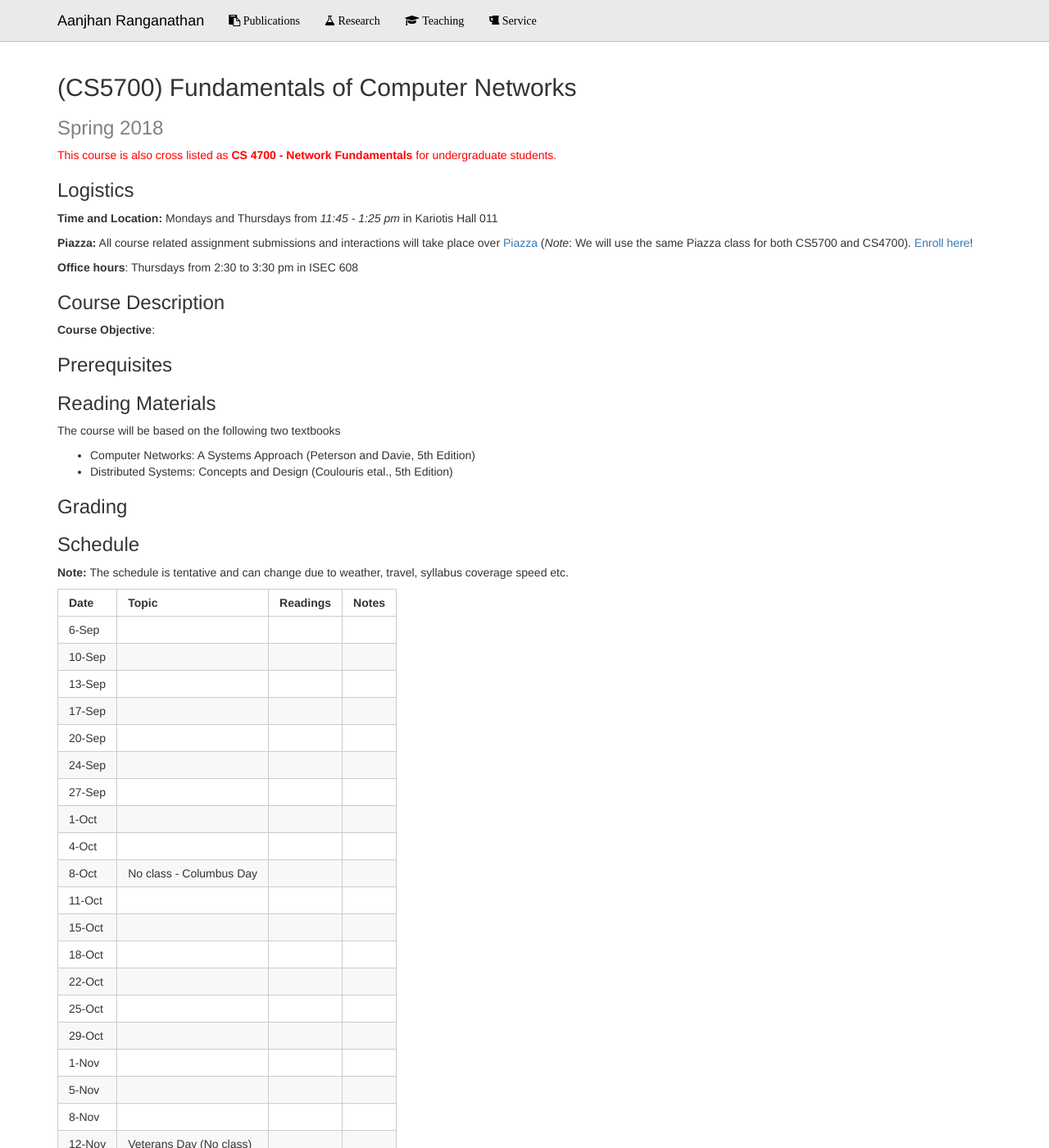
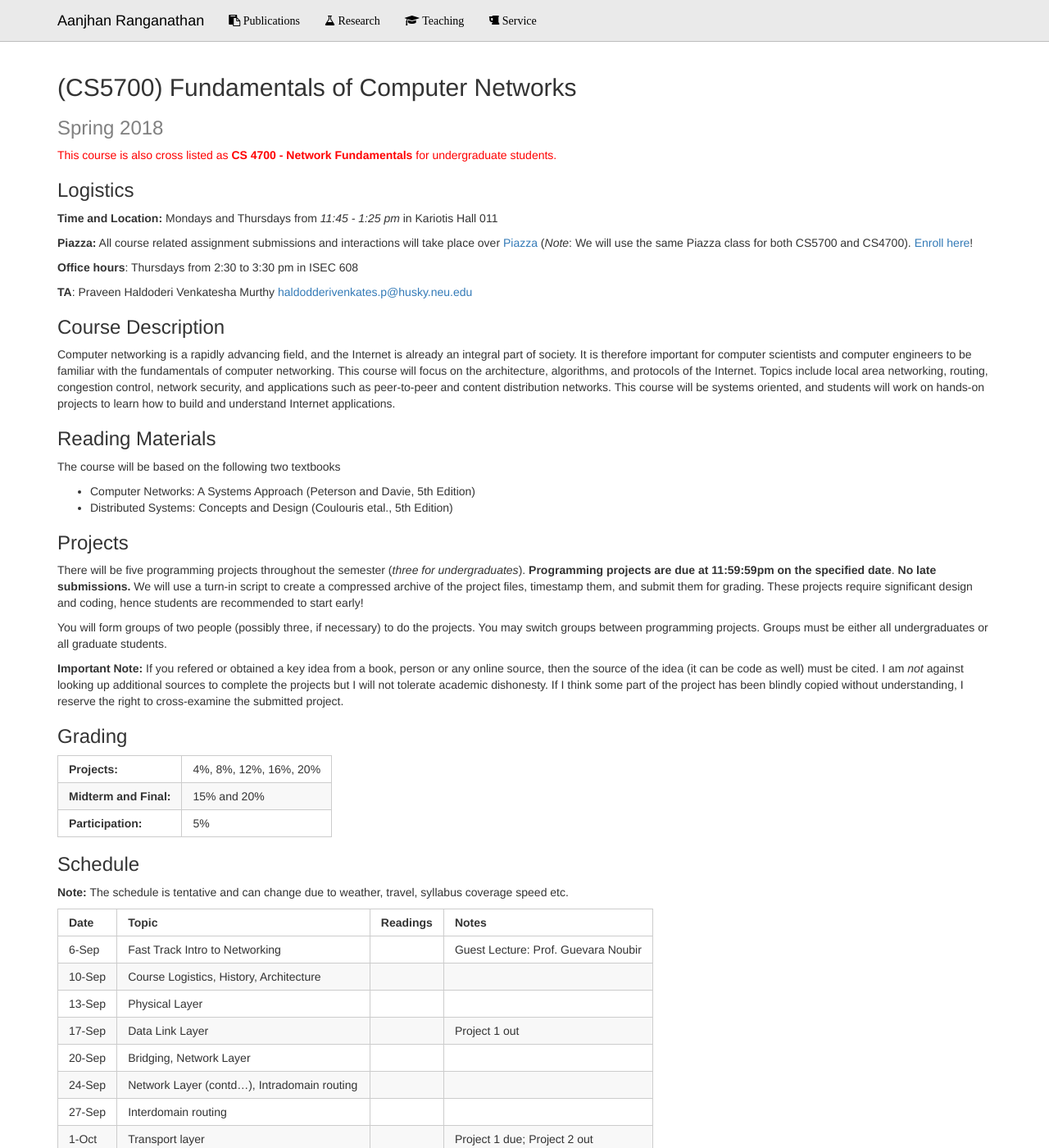
Before and after one commit to aanjhan/mywebsite, a Jekyll site: the page built from teaching/courses/fall18/index.md, in a window 1280 px wide and 1400 px high. Shown: the whole window at 82% size. Built offline with Jekyll 4.4.1, drawn with Linux system fonts in a browser that asks for light colours; some of the changed text lies outside the part shown.

Commit message:
cs4700 update

```diff
--- a/teaching/courses/fall18/index.md
+++ b/teaching/courses/fall18/index.md
@@ -15,16 +15,11 @@ layout: fullpage
 
 **Office hours**: Thursdays from 2:30 to 3:30 pm in ISEC 608
 
+**TA**: Praveen Haldoderi Venkatesha Murthy  <haldodderivenkates.p@husky.neu.edu>
+
 ### Course Description
 
-
-
-
-**Course Objective**:
-
-### Prerequisites
-
-
+Computer networking is a rapidly advancing field, and the Internet is already an integral part of society. It is therefore important for computer scientists and computer engineers to be familiar with the fundamentals of computer networking. This course will focus on the architecture, algorithms, and protocols of the Internet. Topics include local area networking, routing, congestion control, network security, and applications such as peer-to-peer and content distribution networks. This course will be systems oriented, and students will work on hands-on projects to learn how to build and understand Internet applications.
 
 ### Reading Materials
 The course will be based on the following two textbooks
@@ -32,42 +27,54 @@ The course will be based on the following two textbooks
 - Computer Networks: A Systems Approach (Peterson and Davie, 5th Edition)
 - Distributed Systems: Concepts and Design (Coulouris etal., 5th Edition)
 
+### Projects
+There will be five programming projects throughout the semester (_three for undergraduates_). **Programming projects are due at 11:59:59pm on the specified date**. **No late submissions.** We will use a turn-in script to create a compressed archive of the project files, timestamp them, and submit them for grading. These projects require significant design and coding, hence students are recommended to start early!
+
+You will form groups of two people (possibly three, if necessary) to do the projects. You may switch groups between programming projects. Groups must be either all undergraduates or all graduate students.
+
+**Important Note:** If you refered or obtained a key idea from a book, person or any online source, then the source of the idea (it can be code as well) must be cited. I am _not_ against looking up additional sources to complete the projects but I will not tolerate academic dishonesty. If I think some part of the project has been blindly copied without understanding, I reserve the right to cross-examine the submitted project.
+
 ### Grading
+
+| **Projects:**         | 4%, 8%, 12%, 16%, 20% |
+| **Midterm and Final:** | 15% and 20%           |
+| **Participation:**     | 5%                    |
+
 
 
 ### Schedule
 
 **Note:** The schedule is tentative and can change due to weather, travel, syllabus coverage speed etc.
 
-| Date   | Topic                   | Readings | Notes |
-|--------|-------------------------|----------|-------|
-| 6-Sep  |                         |          |       |
-| 10-Sep |                         |          |       |
-| 13-Sep |                         |          |       |
-| 17-Sep |                         |          |       |
-| 20-Sep |                         |          |       |
-| 24-Sep |                         |          |       |
-| 27-Sep |                         |          |       |
-| 1-Oct  |                         |          |       |
-| 4-Oct  |                         |          |       |
-| 8-Oct  | No class - Columbus Day |          |       |
-| 11-Oct |                         |          |       |
-| 15-Oct |                         |          |       |
-| 18-Oct |                         |          |       |
-| 22-Oct |                         |          |       |
-| 25-Oct |                         |          |       |
-| 29-Oct |                         |          |       |
-| 1-Nov  |                         |          |       |
-| 5-Nov  |                         |          |       |
-| 8-Nov  |                         |          |       |
-| 12-Nov | Veterans Day (No class) |          |       |
-| 15-Nov |                         |          |       |
-| 19-Nov |                         |          |       |
-| 22-Nov | Thanksgiving (No class) |          |       |
-| 26-Nov |                         |          |       |
-| 29-Nov |                         |          |       |
-| 3-Dec  | Recap / Q&A             |          |       |
-| 6-Dec  | Final Exam              |          |       |
+| Date   | Topic                                       | Readings | Notes                               |
+|--------|---------------------------------------------|----------|-------------------------------------|
+| 6-Sep  | Fast Track Intro to Networking              |          | Guest Lecture: Prof. Guevara Noubir |
+| 10-Sep | Course Logistics, History, Architecture     |          |                                     |
+| 13-Sep | Physical Layer                              |          |                                     |
+| 17-Sep | Data Link Layer                             |          | Project 1 out                       |
+| 20-Sep | Bridging, Network Layer                     |          |                                     |
+| 24-Sep | Network Layer (contd…), Intradomain routing |          |                                     |
+| 27-Sep | Interdomain routing                         |          |                                     |
+| 1-Oct  | Transport layer                             |          | Project 1 due; Project 2 out        |
+| 4-Oct  | Congestion control                          |          |                                     |
+| 8-Oct  | **Columbus Day (No class)**                 |          |                                     |
+| 11-Oct | DNS, NAT                                    |          |                                     |
+| 15-Oct | Content Delivery Networks                   |          | Project 2 due; Project 3 out        |
+| 18-Oct | **Mid term Exam**                           |          |                                     |
+| 22-Oct | IXPs                                        |          |                                     |
+| 25-Oct | P2P, Bittorrent                             |          |                                     |
+| 29-Oct | Other Overlay Networks                      |          | Project 3 due; Project 4 out        |
+| 1-Nov  | TLS                                         |          |                                     |
+| 5-Nov  | Anonymity                                   |          |                                     |
+| 8-Nov  | Wireless networks (802.11)                  |          |                                     |
+| 12-Nov | **Veterans Day (No class)**                 |          | Project 4 due; Project 5 out        |
+| 15-Nov | Wireless networks (802.11) contd…           |          |                                     |
+| 19-Nov | Guest Lecture                               |          |                                     |
+| 22-Nov | **Thanksgiving (No class)**                 |          |                                     |
+| 26-Nov | Mobile Networks 2G, 3G and beyond           |          |                                     |
+| 29-Nov | Mobile Networks 2G, 3G and beyond contd…    |          | Project 5 due                       |
+| 3-Dec  | Recap / Q&A                                 |          |                                     |
+| 6-Dec  | **Final Exam**                              |          |                                     |
 
 #### Acknowledgements
 This course is largely adopted from previous courses given at Northeastern by Profs. David Choffnes, Christo Wilson, Cristina Nita-Rotaru, Guevara Noubir.
```
Also changed, not shown: teaching/index.md (+1 -1 lines), 7 other files.
